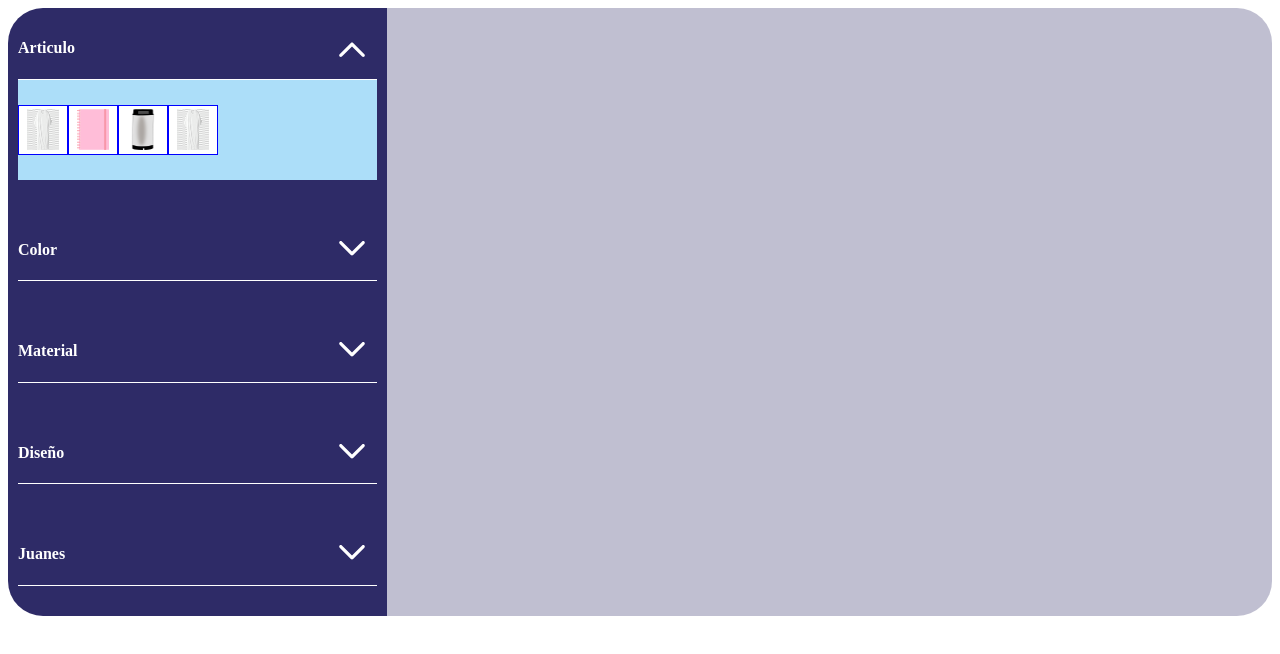
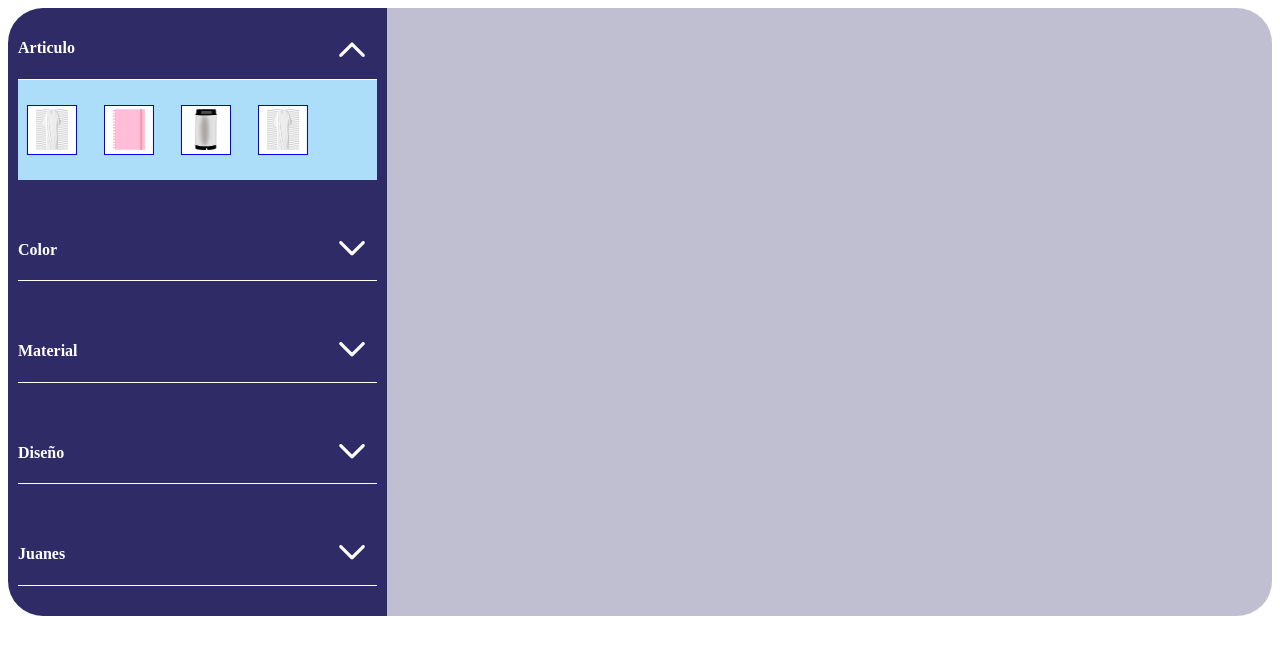
Before and after one commit to MetalPrime/211-taller-somos-pacifico, a React (Create React App) app: page / in a window 1280 px wide. Both pictures are taken after a click on the button 352 px from the left and 48 px from the top of the page. Shown: the top 654 px of the page. Built offline with nearby package versions, Linux system fonts and the light colour scheme.

Commit message:
Update Option.css

```diff
--- a/src/components/Options/Option.css
+++ b/src/components/Options/Option.css
@@ -7,6 +7,8 @@
     flex-direction: row;
     justify-content: center;
     align-items: center;
+    margin-right: 5%;
+    margin-left: 2.5%;
 }
 
 .Options img{
```
